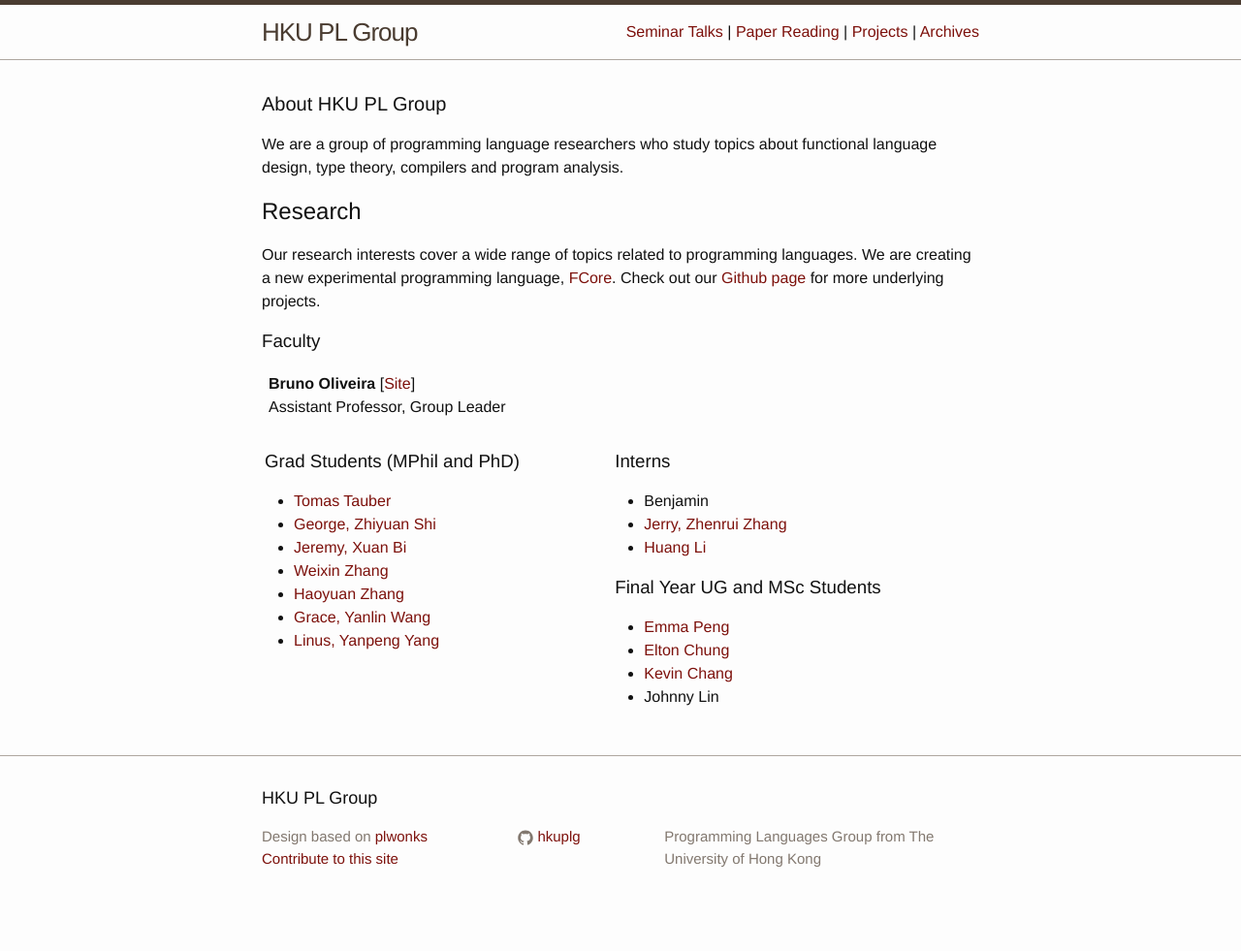
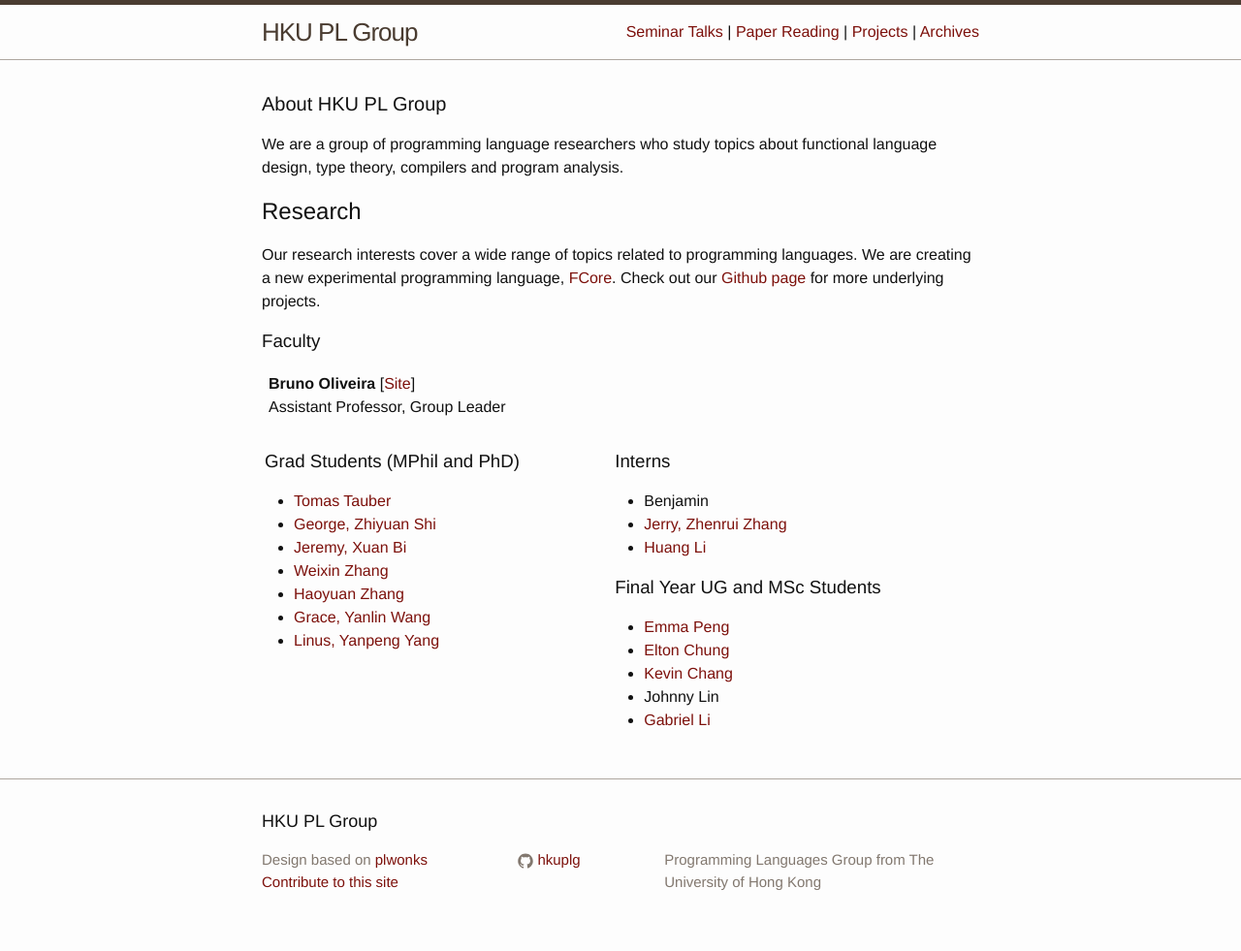
Before and after one commit to hkuplg/hkuplg.github.io, a Jekyll site: the page built from index.html, in a window 1280 px wide. Shown: the whole page at 97% size. Built offline with Jekyll 4.4.1, drawn with Linux system fonts in a browser that asks for light colours; Markdown is read by kramdown in place of the engine named in the settings; the list of posts is cut into pages by our own code; before the commit the page ends 957 px from its top, so only the background shows below that.

Commit message:
Added one more MSc student

```diff
--- a/index.html
+++ b/index.html
@@ -53,6 +53,7 @@ layout: default
     <li><a href="https://github.com/zonyitoo">Elton Chung</a></li>
     <li><a href="https://github.com/changrh">Kevin Chang</a></li>
     <li>Johnny Lin</li>
+    <li><a href="https://github.com/dynastywind">Gabriel Li</a></li>
   </ul>
 
   </table>
```
